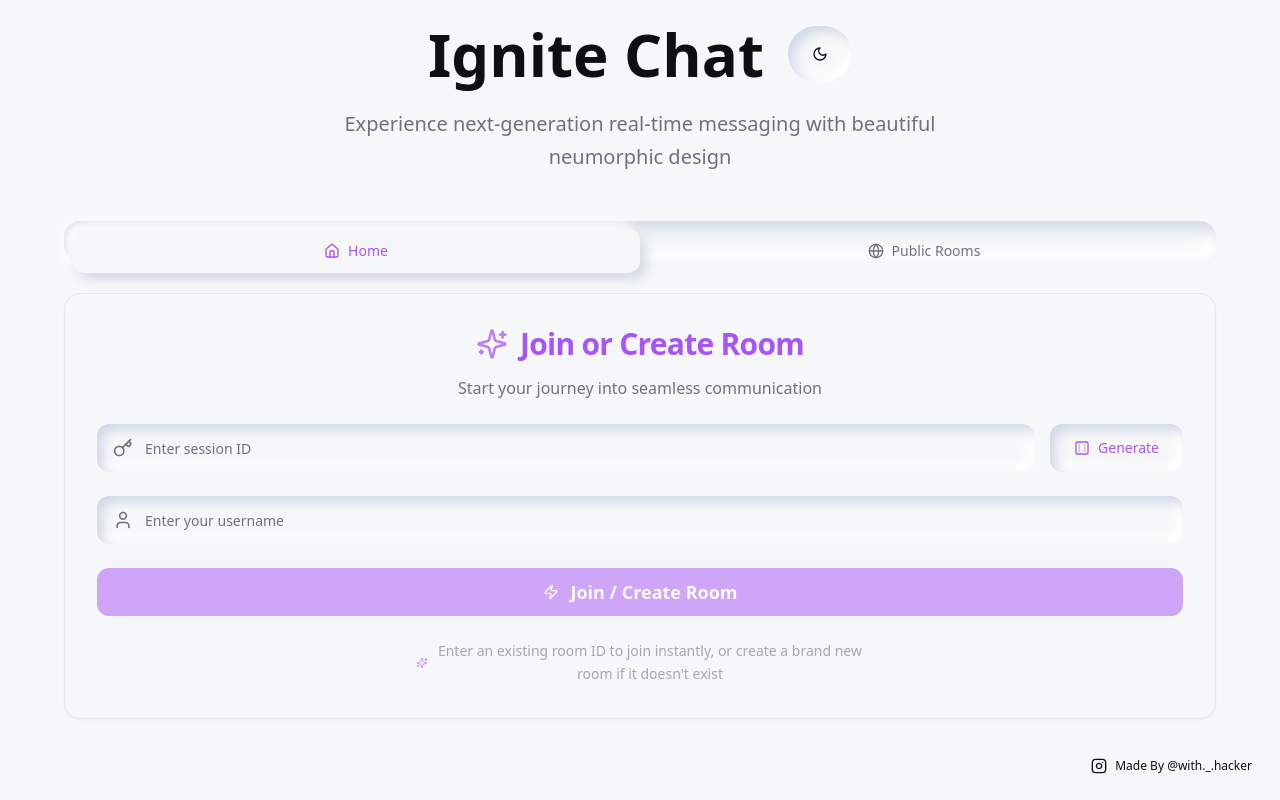
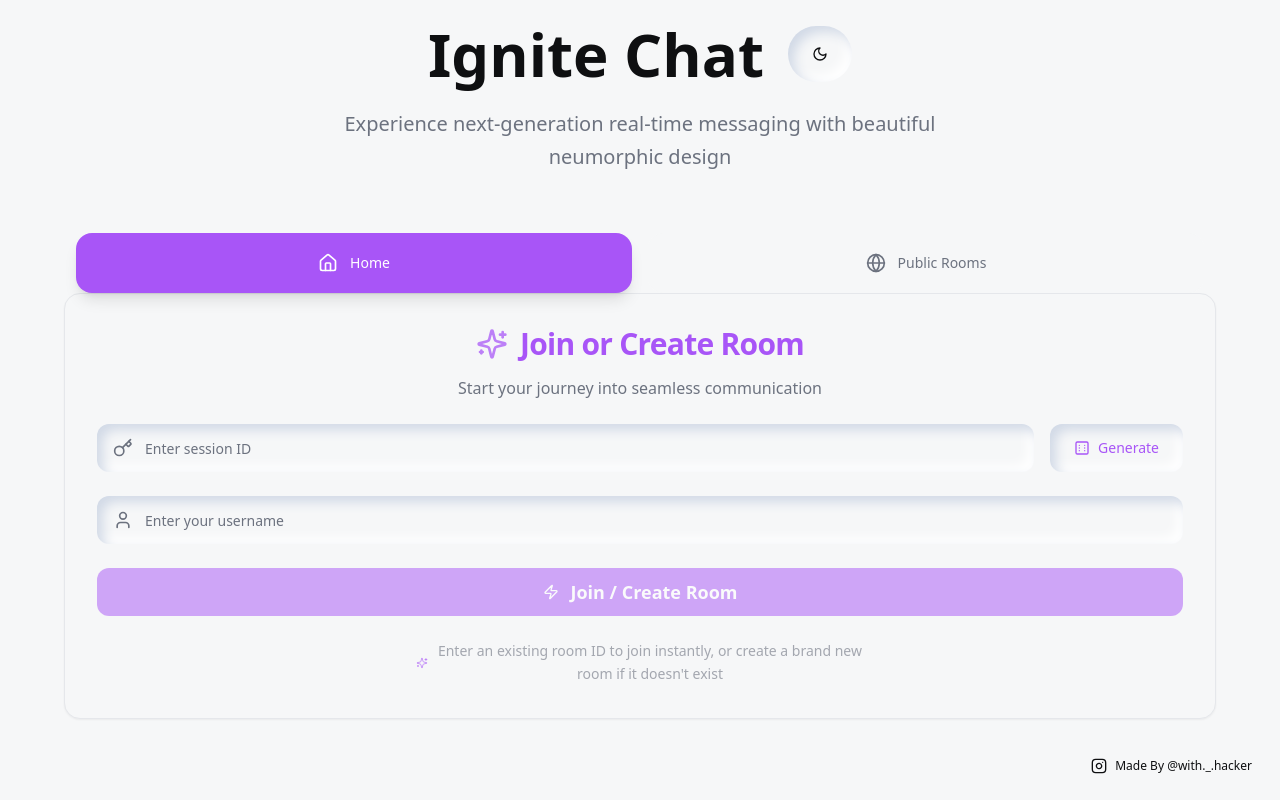
Before and after one commit to HackPotato21/spark-chat-rooms.github.io, a React (Vite) app: page / in a window 1280 px wide. Built offline with nearby package versions, Linux system fonts and the light colour scheme.

Commit message:
Fix button alignment and style
Adjusted button alignment and applied a floating button style.

```diff
--- a/src/pages/Index.tsx
+++ b/src/pages/Index.tsx
@@ -879,19 +879,19 @@ const Index = () => {
           </div>
 
           <Tabs value={currentView} onValueChange={(v) => setCurrentView(v as any)} className="w-full slide-enter">
-            <TabsList className="grid w-full grid-cols-2 bg-background rounded-2xl p-2 mb-8 shadow-[inset_8px_8px_16px_#d1d9e6,inset_-8px_-8px_16px_#ffffff] dark:shadow-[inset_8px_8px_16px_#0f1419,inset_-8px_-8px_16px_#2a2a2a] border-0">
+            <TabsList className="grid w-full grid-cols-2 bg-transparent rounded-2xl p-3 mb-8 border-0 gap-4">
               <TabsTrigger
                 value="home"
-                className="rounded-xl transition-all duration-300 data-[state=active]:shadow-[6px_6px_12px_#d1d9e6,-6px_-6px_12px_#ffffff] dark:data-[state=active]:shadow-[6px_6px_12px_#0f1419,-6px_-6px_12px_#2a2a2a] data-[state=active]:bg-background data-[state=active]:text-primary hover:text-primary/80 font-medium py-3 px-4 flex items-center justify-center gap-2 text-sm border-0"
+                className="rounded-2xl transition-all duration-300 data-[state=active]:bg-primary data-[state=active]:text-primary-foreground data-[state=active]:shadow-lg data-[state=inactive]:bg-background data-[state=inactive]:text-muted-foreground hover:text-primary hover:scale-105 active:scale-95 font-medium py-4 px-6 flex items-center justify-center gap-3 text-sm border-0 min-h-[60px]"
               >
-                <Home className="w-4 h-4" />
+                <Home className="w-5 h-5" />
                 Home
               </TabsTrigger>
               <TabsTrigger
                 value="publicRooms"
-                className="rounded-xl transition-all duration-300 data-[state=active]:shadow-[6px_6px_12px_#d1d9e6,-6px_-6px_12px_#ffffff] dark:data-[state=active]:shadow-[6px_6px_12px_#0f1419,-6px_-6px_12px_#2a2a2a] data-[state=active]:bg-background data-[state=active]:text-primary hover:text-primary/80 font-medium py-3 px-4 flex items-center justify-center gap-2 text-sm border-0"
+                className="rounded-2xl transition-all duration-300 data-[state=active]:bg-primary data-[state=active]:text-primary-foreground data-[state=active]:shadow-lg data-[state=inactive]:bg-background data-[state=inactive]:text-muted-foreground hover:text-primary hover:scale-105 active:scale-95 font-medium py-4 px-6 flex items-center justify-center gap-3 text-sm border-0 min-h-[60px]"
               >
-                <Globe className="w-4 h-4" />
+                <Globe className="w-5 h-5" />
                 Public Rooms
               </TabsTrigger>
             </TabsList>
```
